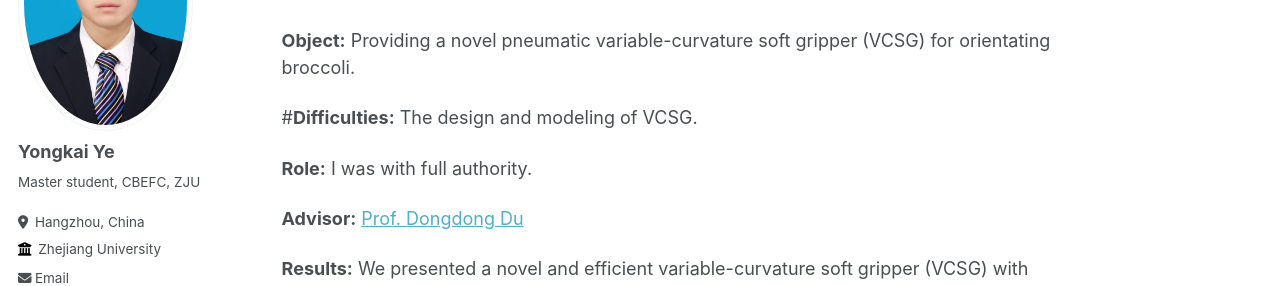
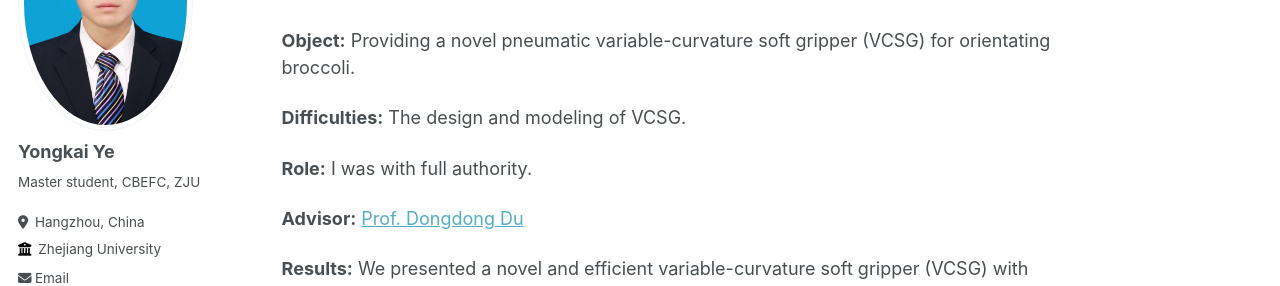
Before and after one commit to Yongkai-Ye/Yongkai-Ye.github.io, a Jekyll site: the page built from _researches/zju-research-2.md, in a window 1280 px wide and 900 px high. Shown: the part 232-518 px from the top of the window. Built offline with Jekyll 4.4.1, drawn with Linux system fonts in a browser that asks for light colours; some web fonts are replaced.

```diff
--- a/_researches/zju-research-2.md
+++ b/_researches/zju-research-2.md
@@ -10,7 +10,7 @@ permalink: /research/zju-research-2
 
 **Object:** Providing a novel pneumatic variable-curvature soft gripper (VCSG) for orientating broccoli.
 
-#**Difficulties:** The design and modeling of VCSG.
+**Difficulties:** The design and modeling of VCSG.
 
 **Role:** I was with full authority.
 
```
